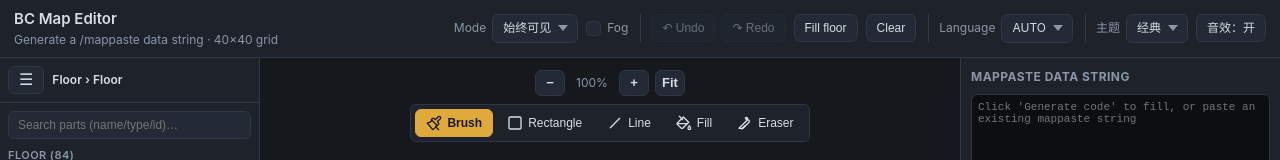
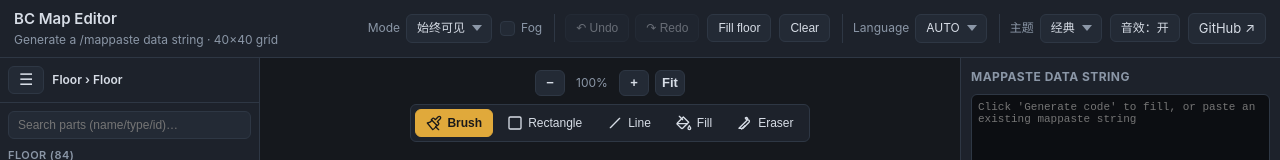
Before and after one commit to heitaoplay/bc-room-map-editor, a website: page index.html in a window 1280 px wide. Shown: the top 160 px of the page. Drawn offline with Linux system fonts and the light colour scheme; grey boxes are pictures that could not be loaded.

Commit message:
補上github連結

```diff
--- a/index.html
+++ b/index.html
@@ -84,6 +84,13 @@
   header h1 { font-size: 15px; margin: 0; font-weight: 600; }
   header .sub { color: var(--muted); font-size: 12px; }
   .toolbar { display: flex; gap: 8px; align-items: center; flex-wrap: wrap; margin-left: auto; }
+  .repo-link {
+    color: var(--txt); background: var(--panel2); border: 1px solid var(--line);
+    border-radius: var(--radius); padding: 5px 10px; white-space: nowrap;
+    text-decoration: none;
+  }
+  .repo-link:hover { color: var(--accent); border-color: var(--accent); }
+  .repo-link:focus-visible { outline: 2px solid var(--accent); outline-offset: 2px; }
 
   /* ===== 自定义 Select 下拉框（完全替代原生弹出层） ===== */
   /* 隐藏原生 select，仅保留数据源 */
@@ -778,6 +785,7 @@
         </select>
       </label>
       <button id="btnMute" title="切换交互音效">音效：开</button>
+      <a class="repo-link" href="https://github.com/heitaoplay/bc-room-map-editor" target="_blank" rel="noopener noreferrer">GitHub ↗</a>
     </div>
   </header>
 
```
Also changed, not shown: src/editor-src.html (+8 -0 lines).
